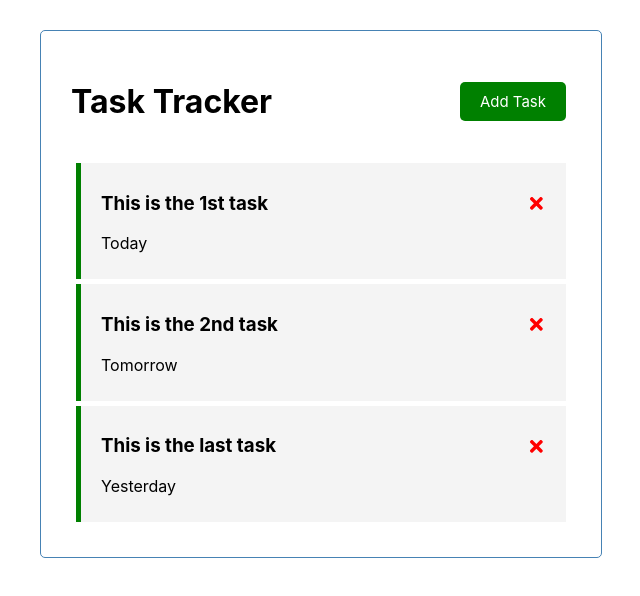
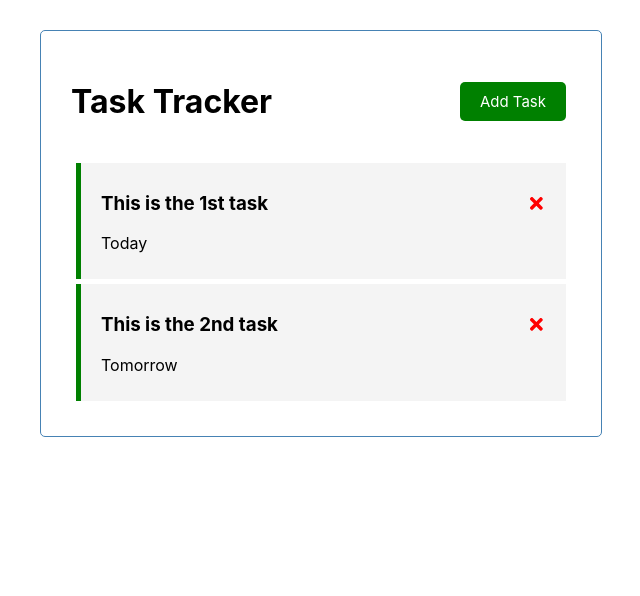
Before and after one commit to kaloyragalag/ReactApp101, a React (Create React App) app: page / in a window 1280 px wide. Shown: the top 596 px of the page, without its empty margins (319-959 px from the left). Built offline with nearby package versions, Linux system fonts and the light colour scheme; data requests are answered from the project's data file.

Commit message:
delete task from api

```diff
--- a/db.json
+++ b/db.json
@@ -1,19 +1,15 @@
 {
   "tasks": [
     {
-        "id":1,
+      "id": 1,
       "text": "This is the 1st task",
       "day": "Today",
       "reminder": true
-      },{
-        "id":2,
+    },
+    {
+      "id": 2,
       "text": "This is the 2nd task",
       "day": "Tomorrow",
-        "reminder": true
-      },{
-        "id":3,
-        "text": "This is the last task",
-        "day": "Yesterday",
       "reminder": true
     }
   ]
--- a/src/App.js
+++ b/src/App.js
@@ -40,7 +40,8 @@ function App() {
     setShowAddTask(state);
   }
 
-  const deleteTask = (id) => {
+  const deleteTask = async(id) => {
+    await fetch(`http://localhost:5000/tasks/${id}`, {method: 'DELETE'});
     setTasks(tasks.filter((task) => task.id !== id))
   }
 
```
Also changed, not shown: Notes.txt. Lines whose indentation alone changed are shown as unchanged.
